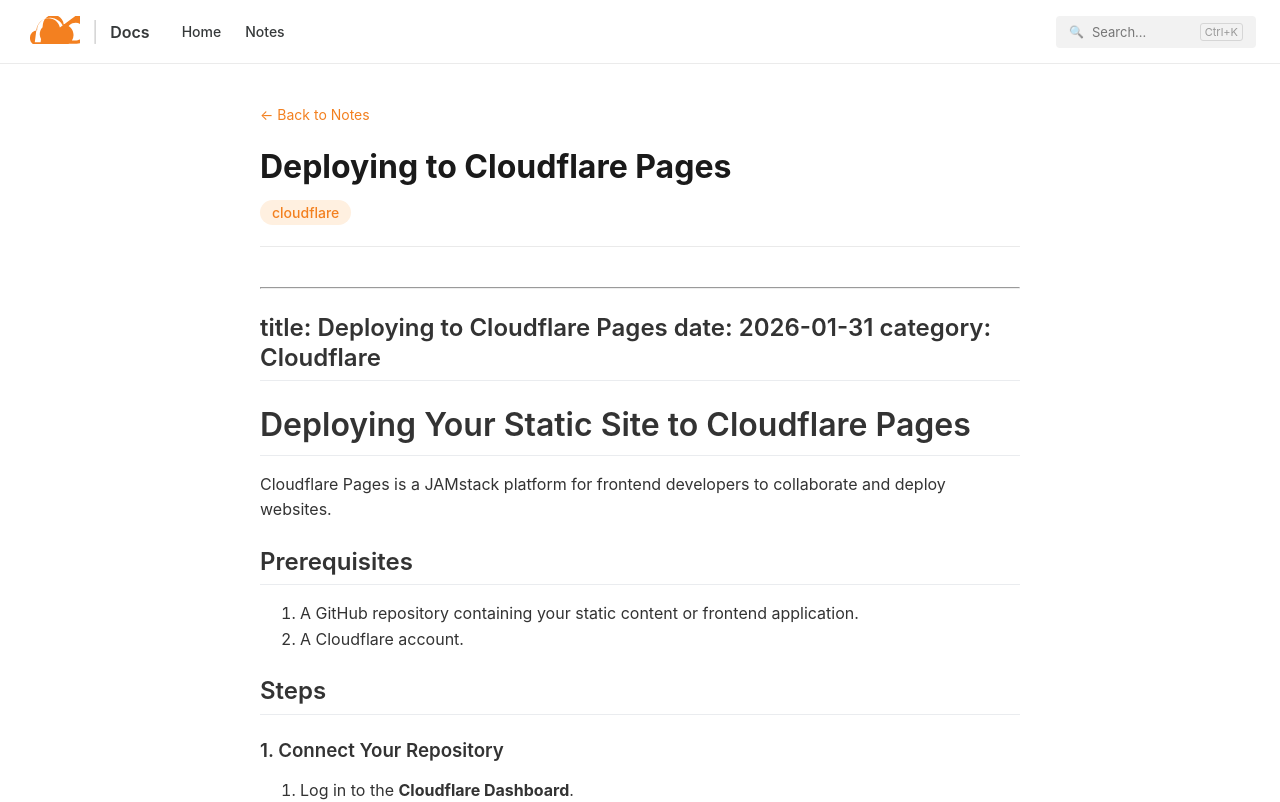
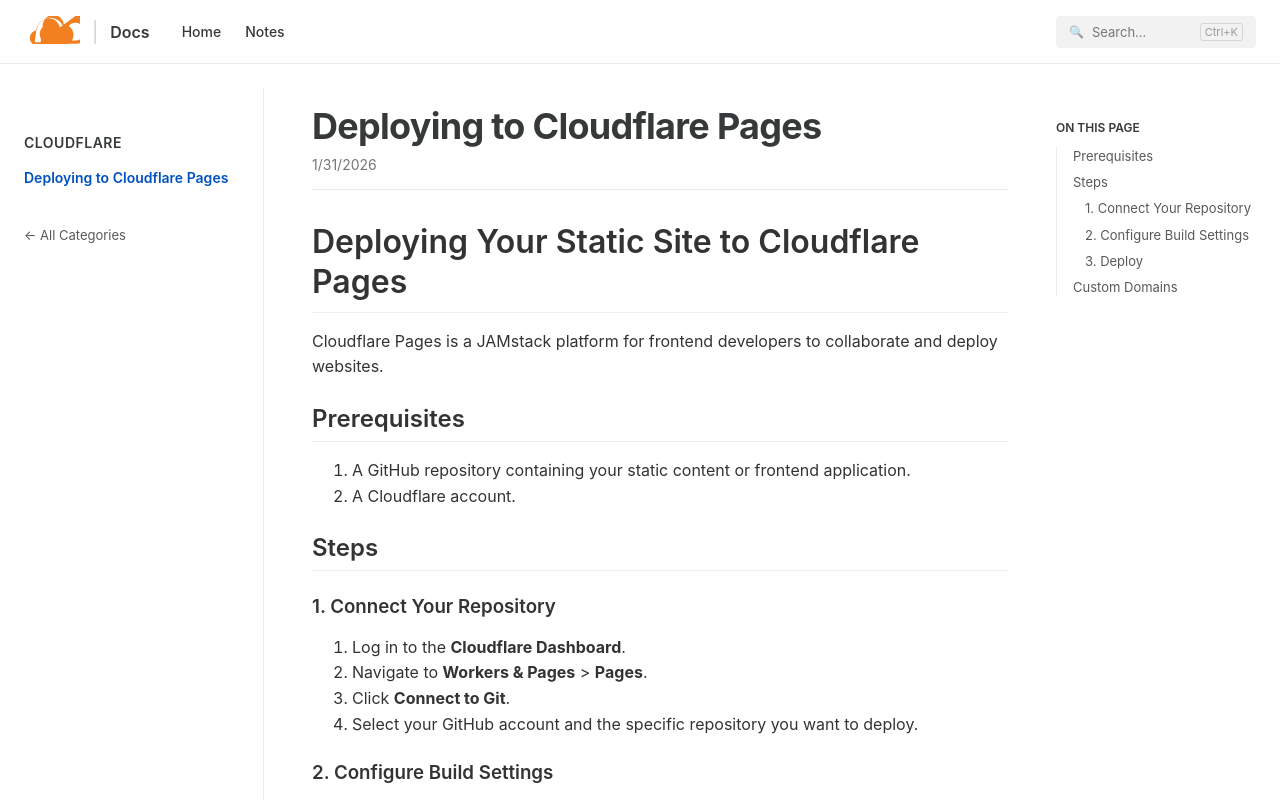
Before and after one commit to XXXppp233/myBlog, a Vue app: page /notes/cloudflare/deploy-pages in a window 1280 px wide. Shown: the top 802 px of the page. Built offline with nearby package versions, Linux system fonts and the light colour scheme.

Commit message:
feat: Enhanced note detail view with TOC and Cloudflare Docs style sidebars

```diff
--- a/src/components/MarkdownRenderer.vue
+++ b/src/components/MarkdownRenderer.vue
@@ -10,7 +10,10 @@
 })
 
 const html = computed(() => {
-  return marked(props.content || '')
+  // Simple frontmatter removal:
+  // Remove content between first --- and second ---
+  const content = (props.content || '').replace(/^---[\s\S]*?---\n/, '')
+  return marked(content)
 })
 </script>
 
--- a/src/views/NoteDetailView.vue
+++ b/src/views/NoteDetailView.vue
@@ -1,37 +1,114 @@
 <script setup>
-import { computed } from 'vue'
-import { useRoute, useRouter } from 'vue-router'
+import { computed, ref, watch, nextTick } from 'vue'
+import { useRoute } from 'vue-router'
 import { useNotes } from '../composables/useNotes'
 import MarkdownRenderer from '../components/MarkdownRenderer.vue'
 
 const route = useRoute()
-const router = useRouter()
-const { getNoteBySlug } = useNotes()
+const { getNoteBySlug, notes } = useNotes()
 
-// Determine slug from route params
-// Route is likely /notes/:category?/:slug* or just /notes/:slug+
-// Let's assume the router passes the full path slug
 const note = computed(() => {
-  // If we have category and id params
   const slug = route.params.slug
-  if (Array.isArray(slug)) return getNoteBySlug(slug.join('/'))
-  return getNoteBySlug(slug)
+  const slugStr = Array.isArray(slug) ? slug.join('/') : slug
+  return getNoteBySlug(slugStr)
 })
+
+// Sidebar: Related notes in same category
+const relatedNotes = computed(() => {
+  if (!note.value) return []
+  return notes.value.filter(n => n.category === note.value.category)
+})
+
+// TOC Generation
+const toc = ref([])
+const generateToc = () => {
+  if (!note.value) return
+  // Parse markdown for headers (simple regex approach for this purpose)
+  // Remove frontmatter first
+  const content = (note.value.content || '').replace(/^---[\s\S]*?---\n/, '')
+  const headers = content.match(/^#{2,3}\s+(.*)$/gm) || []
+
+  toc.value = headers.map(h => {
+    const level = h.match(/^#+/)[0].length
+    const text = h.replace(/^#+\s+/, '')
+    const id = text.toLowerCase().replace(/[^\w]+/g, '-')
+    return { level, text, id }
+  })
+}
+
+// Watch note to regenerate TOC
+watch(note, () => {
+  generateToc()
+}, { immediate: true })
+
+// Helper to scroll to anchor (since we render MD dynamically)
+const scrollToHeader = (id) => {
+  const el = document.getElementById(id)
+  if (el) {
+    el.scrollIntoView({ behavior: 'smooth' })
+    // Update URL hash without reload
+    history.pushState(null, null, `#${id}`)
+  }
+}
 </script>
 
 <template>
-  <div class="note-detail-container" v-if="note">
+  <div class="docs-layout" v-if="note">
+    <!-- Left Sidebar: Context/Category Nav -->
+    <aside class="left-sidebar">
+      <div class="sidebar-group">
+        <h3 class="sidebar-title">{{ note.category }}</h3>
+        <ul class="sidebar-list">
+          <li v-for="n in relatedNotes" :key="n.slug">
+            <router-link
+              :to="'/notes/' + n.slug"
+              class="sidebar-link"
+              active-class="active"
+            >
+              {{ n.title }}
+            </router-link>
+          </li>
+        </ul>
+      </div>
+
+      <div class="sidebar-group">
+        <router-link to="/notes" class="back-link">
+          ← All Categories
+        </router-link>
+      </div>
+    </aside>
+
+    <!-- Main Content -->
+    <main class="docs-content">
       <div class="note-header">
-      <router-link to="/notes" class="back-link">← Back to Notes</router-link>
         <h1>{{ note.title }}</h1>
         <div class="meta">
-        <span class="category">{{ note.category }}</span>
+          <span class="date" v-if="note.date">{{ new Date(note.date).toLocaleDateString() }}</span>
         </div>
       </div>
-    <div class="note-content">
+      <div class="note-body">
         <MarkdownRenderer :content="note.content" />
       </div>
+    </main>
+
+    <!-- Right Sidebar: On this page (TOC) -->
+    <aside class="right-sidebar">
+      <div class="toc-container">
+        <h4 class="toc-title">On this page</h4>
+        <ul class="toc-list" v-if="toc.length">
+          <li
+            v-for="(item, index) in toc"
+            :key="index"
+            :class="['toc-item', `level-${item.level}`]"
+          >
+            <a href="#" @click.prevent="scrollToHeader(item.id)">{{ item.text }}</a>
+          </li>
+        </ul>
+        <p v-else class="no-toc">No subheadings</p>
       </div>
+    </aside>
+  </div>
+
   <div v-else class="not-found">
     <h2>Note not found</h2>
     <router-link to="/notes">Browse all notes</router-link>
@@ -39,47 +116,185 @@
 </template>
 
 <style scoped>
-.note-detail-container {
-  max-width: 800px;
+/* Layout */
+.docs-layout {
+  display: flex;
+  max-width: 1440px;
   margin: 0 auto;
-  padding: 40px 20px;
+  padding: 0 24px;
+  gap: 48px;
+}
+
+.left-sidebar {
+  width: 240px;
+  flex-shrink: 0;
+  position: sticky;
+  top: 88px; /* Offset for sticky header */
+  height: calc(100vh - 88px);
+  overflow-y: auto;
+  padding-top: 32px;
+  border-right: 1px solid #ebebeb;
+}
+
+.right-sidebar {
+  width: 200px;
+  flex-shrink: 0;
+  position: sticky;
+  top: 88px;
+  height: calc(100vh - 88px);
+  padding-top: 32px;
+  display: none;
+}
+
+.docs-content {
+  flex-grow: 1;
+  max-width: 800px; /* Readability max width */
+  padding-top: 40px;
+  padding-bottom: 64px;
+}
+
+@media (min-width: 1024px) {
+  .right-sidebar {
+    display: block;
+  }
+}
+
+/* Left Sidebar Styles */
+.sidebar-group {
+  margin-bottom: 32px;
+}
+
+.sidebar-title {
+  font-size: 14px;
+  font-weight: 600;
+  text-transform: uppercase;
+  letter-spacing: 0.5px;
+  color: #36393a;
+  margin-bottom: 12px;
+}
+
+.sidebar-list {
+  list-style: none;
+  padding: 0;
+  margin: 0;
+}
+
+.sidebar-link {
+  display: block;
+  padding: 6px 0;
+  font-size: 14px;
+  color: #595959;
+  text-decoration: none;
+  transition: color 0.1s;
+  border-left: 2px solid transparent;
+  padding-left: 12px;
+  margin-left: -14px;
+}
+
+.sidebar-link:hover {
+  color: #0051C3;
+  text-decoration: none;
+}
+
+.sidebar-link.active {
+  color: #0051C3;
+  font-weight: 600;
+  border-left-color: #0051C3;
 }
 
 .back-link {
-  color: #F38020;
+  font-size: 13px;
+  color: #595959;
   text-decoration: none;
-  font-size: 14px;
-  display: inline-block;
-  margin-bottom: 24px;
 }
 
 .back-link:hover {
   text-decoration: underline;
 }
 
+/* Right Sidebar (TOC) Styles */
+.toc-title {
+  font-size: 12px;
+  text-transform: uppercase;
+  font-weight: 600;
+  color: #36393a;
+  margin: 0 0 12px 0;
+}
+
+.toc-list {
+  list-style: none;
+  padding: 0;
+  margin: 0;
+  border-left: 1px solid #ebebeb;
+}
+
+.toc-item {
+  margin-bottom: 8px;
+  position: relative;
+}
+
+.toc-item a {
+  display: block;
+  font-size: 13px;
+  color: #595959;
+  text-decoration: none;
+  padding-left: 16px;
+  line-height: 1.4;
+}
+
+.toc-item a:hover {
+  color: #0051C3;
+}
+
+/* Indent levels */
+.level-3 {
+  padding-left: 12px;
+}
+
+.no-toc {
+  font-size: 13px;
+  color: #999;
+}
+
+/* Main Content Styles */
 .note-header {
-  margin-bottom: 40px;
-  padding-bottom: 24px;
-  border-bottom: 1px solid #eaeaea;
+  margin-bottom: 32px;
+  border-bottom: 1px solid #ebebeb;
+  padding-bottom: 16px;
 }
 
 h1 {
-  font-size: 32px;
-  margin: 0 0 16px 0;
-  color: #1a1a1a;
+  font-size: 36px;
+  font-weight: 700;
+  color: #36393a;
+  margin: 0 0 8px 0;
+  letter-spacing: -0.02em;
 }
 
-.category {
-  background-color: #FFF0E0;
-  color: #F38020;
-  padding: 4px 12px;
-  border-radius: 100px;
+.meta {
   font-size: 14px;
-  font-weight: 500;
+  color: #767676;
 }
 
-.not-found {
-  text-align: center;
-  padding: 60px;
+/* Mobile Responsive */
+@media (max-width: 768px) {
+  .docs-layout {
+    flex-direction: column;
+    padding: 0 16px;
+  }
+
+  .left-sidebar {
+    width: 100%;
+    height: auto;
+    position: relative;
+    top: 0;
+    border-right: none;
+    padding-bottom: 20px;
+    border-bottom: 1px solid #ebebeb;
+  }
+
+  .docs-content {
+    padding-top: 24px;
+  }
 }
 </style>
```
Lines whose indentation alone changed are shown as unchanged.
